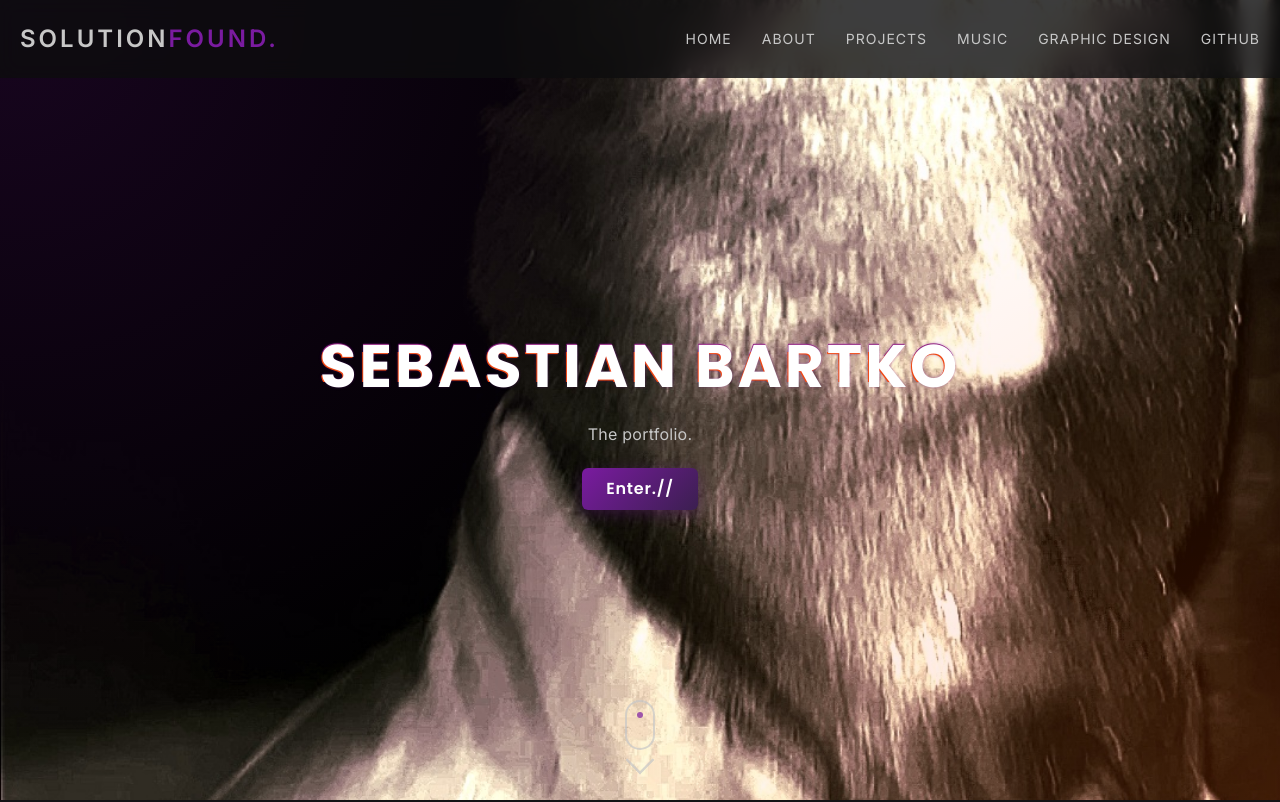
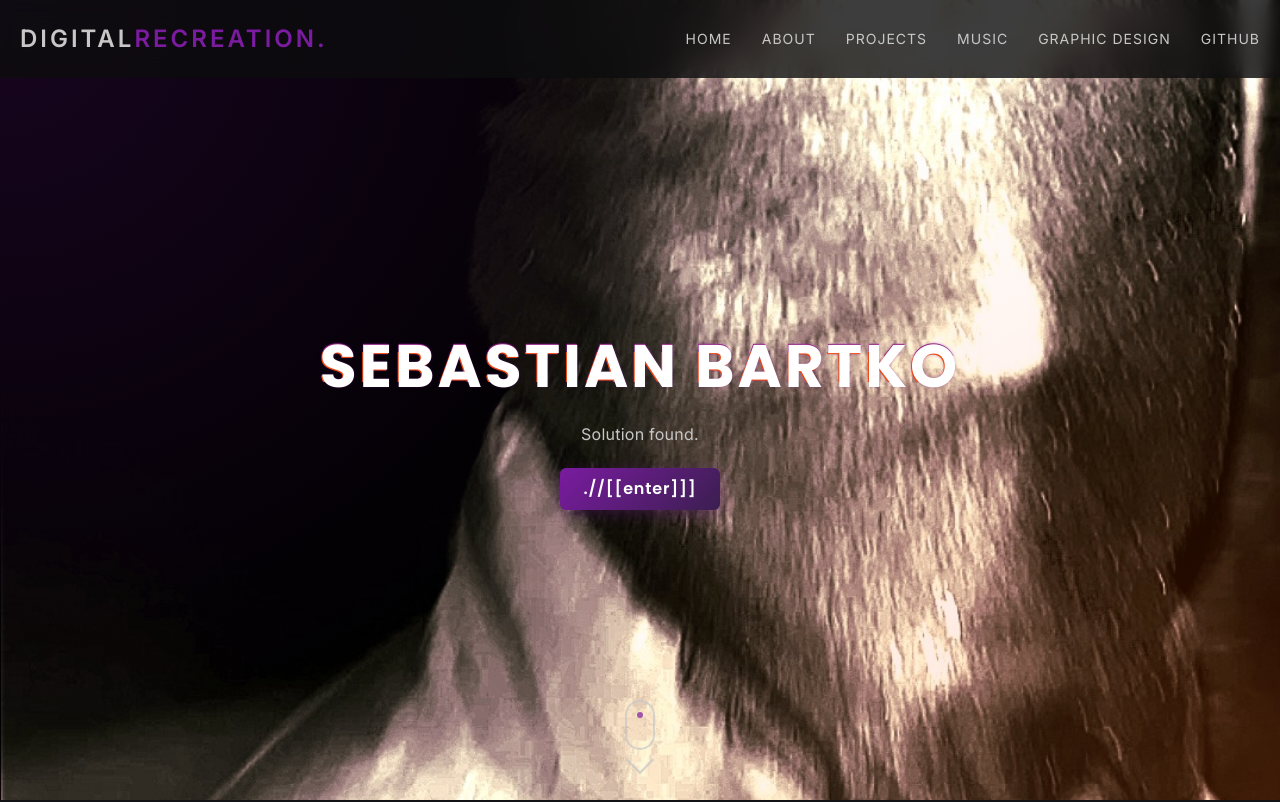
Before and after one commit to SebinoBR/sebinobr.github.io, a plain HTML site: page index.html in a window 1280 px wide. Shown: the top 802 px of the page. Drawn offline with Linux system fonts and the light colour scheme; files whose address does not match are found by name.

Commit message:
final nitpick

```diff
--- a/index.html
+++ b/index.html
@@ -8,7 +8,7 @@
       name="keywords"
       content="trap metal, Blender, music production, digital art"
     />
-    <title>Digital Wasteland | Portfolio</title>
+    <title>Digital Recreation | Portfolio</title>
     <link rel="stylesheet" href="css/normalize.css" />
     <link rel="stylesheet" href="css/styles.css" />
     <!-- Font Awesome for icons -->
@@ -33,7 +33,7 @@
     <!-- Navigation -->
     <header>
       <nav class="nav-container">
-        <div class="logo">Solution<span>Found.</span></div>
+        <div class="logo">Digital<span>Recreation.</span></div>
         <button class="menu-toggle" aria-label="Toggle menu">
           <span class="hamburger"></span>
         </button>
@@ -73,9 +73,9 @@
         <h1 class="glitch-title" data-text="Sebastian Bartko">
           Sebastian Bartko
         </h1>
-        <p class="subtitle">The portfolio.</p>
+        <p class="subtitle">Solution found.</p>
         <button class="enter-button">
-          <span>Enter.//</span>
+          <span>.//[[enter]]]</span>
         </button>
       </div>
 
@@ -273,7 +273,7 @@
           </a>
         </div>
         <p class="copyright">
-          &copy; <span id="currentYear"></span> Solution Found. All rights
+          &copy; <span id="currentYear"></span> Digital Recreation. All rights
           reserved.
         </p>
       </div>
```
